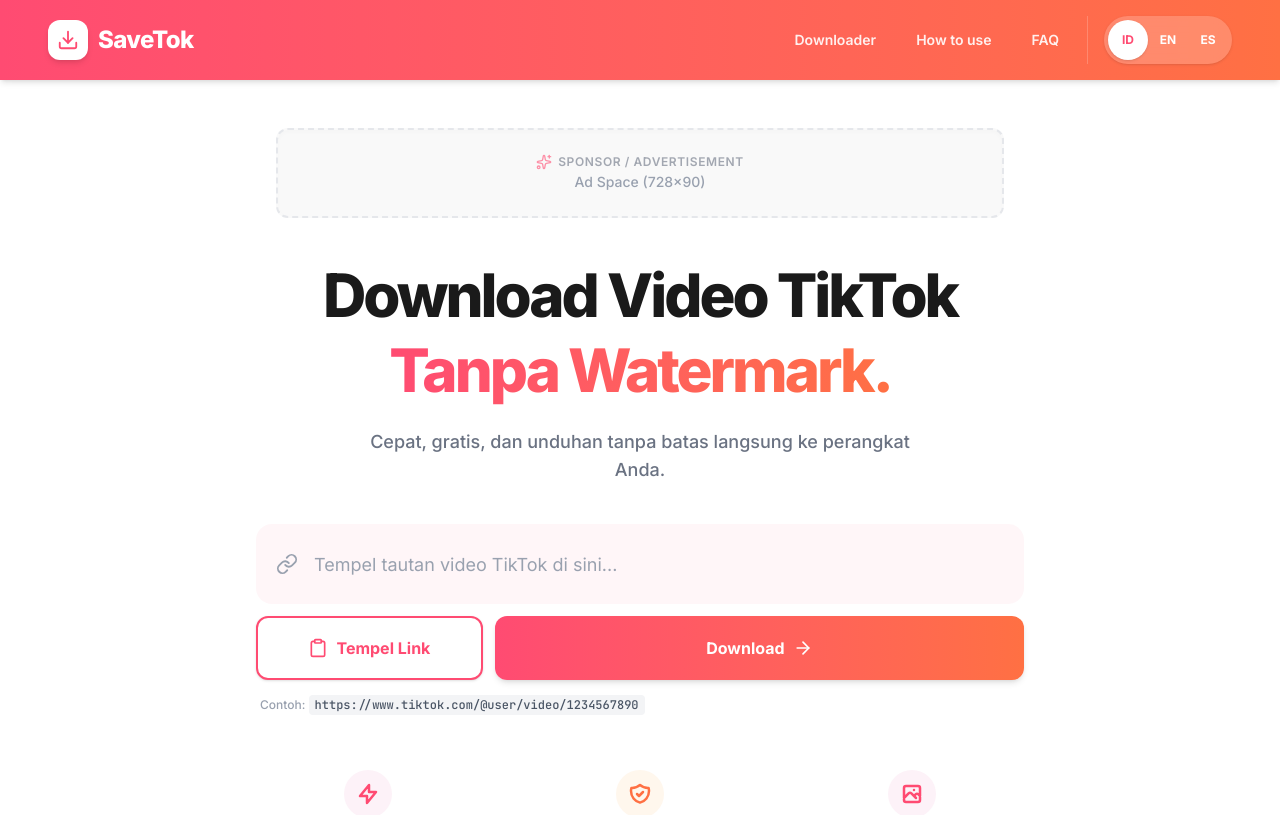
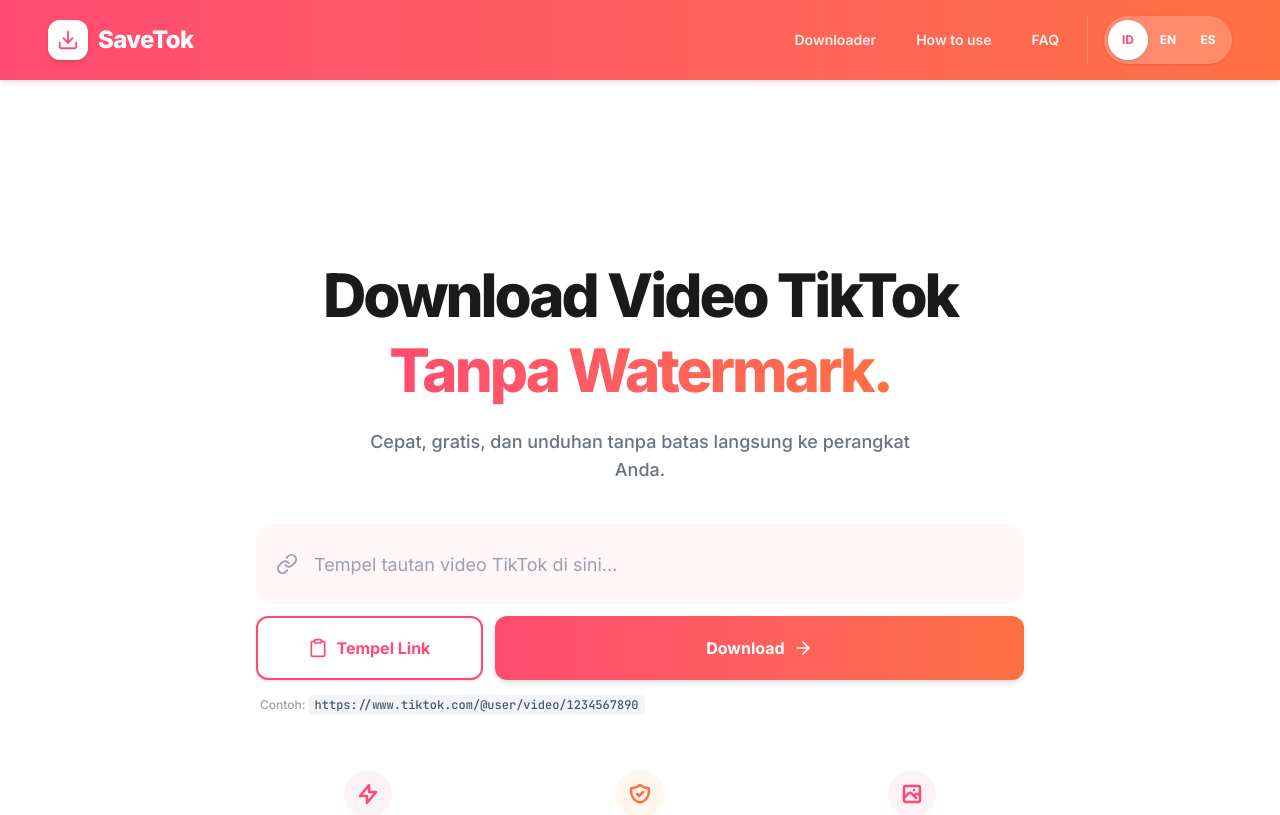
Before and after one commit to Wilhelm-art/savetok, a React (Vite) app: page / in a window 1280 px wide. Shown: the top 815 px of the page. Built offline with nearby package versions, Linux system fonts and the light colour scheme.

Commit message:
feat: replace mock ads with active Google AdSense components

```diff
--- a/src/components/AdSpace.tsx
+++ b/src/components/AdSpace.tsx
@@ -1,3 +1,4 @@
+import { useEffect } from "react";
 import { Sparkles } from "lucide-react";
 
 interface AdProps {
@@ -5,39 +6,56 @@
   className?: string;
 }
 
-export function TopBannerAd({ label = "Ad Space (728x90)", className = "" }: AdProps) {
+export function TopBannerAd({ className = "" }: AdProps) {
+  useEffect(() => {
+    try {
+      // @ts-ignore
+      (window.adsbygoogle = window.adsbygoogle || []).push({});
+    } catch (e) {
+      console.error("AdSense script error", e);
+    }
+  }, []);
+
   return (
     <div
       id="adsense-top-banner"
-      className={`w-full max-w-[728px] h-[90px] bg-[#F9F9F9] border-2 border-dashed border-gray-200 rounded-xl flex flex-col items-center justify-center mx-auto text-gray-500 shadow-[inset_0_2px_4px_rgba(0,0,0,0.02)] ${className}`}
+      className={`w-full max-w-[728px] min-h-[90px] mx-auto flex items-center justify-center overflow-hidden ${className}`}
     >
-      <div className="flex items-center gap-1.5 opacity-60">
-        <Sparkles className="w-4 h-4 text-[#FF4B72]" />
-        <span className="font-sans font-semibold text-xs tracking-wider uppercase">
-          Sponsor / Advertisement
-        </span>
-      </div>
-      <span className="font-sans font-medium text-sm text-gray-400 mt-0.5">
-        {label}
-      </span>
+      <ins
+        className="adsbygoogle"
+        style={{ display: "block", width: "100%", height: "90px" }}
+        data-ad-client="ca-pub-4420868155954120"
+        data-ad-slot="auto" // <-- you will want to replace 'auto' with a real slot ID from AdSense later if using manual units
+        data-ad-format="horizontal"
+        data-full-width-responsive="true"
+      ></ins>
     </div>
   );
 }
 
-export function CardBaseAd({ label = "AdSense Placement Pinned to Card Base", className = "" }: AdProps) {
+export function CardBaseAd({ className = "" }: AdProps) {
+  useEffect(() => {
+    try {
+      // @ts-ignore
+      (window.adsbygoogle = window.adsbygoogle || []).push({});
+    } catch (e) {
+      console.error("AdSense script error", e);
+    }
+  }, []);
+
   return (
     <div
       id="adsense-card-base-banner"
-      className={`w-full max-w-[680px] h-[90px] bg-[#F9F9F9] border-2 border-dashed border-gray-200 rounded-xl flex flex-col items-center justify-center mx-auto text-gray-500 shadow-inner ${className}`}
+      className={`w-full max-w-[680px] min-h-[90px] mx-auto flex items-center justify-center overflow-hidden ${className}`}
     >
-      <div className="flex items-center gap-1.5 opacity-65">
-        <span className="font-sans font-bold text-[10px] tracking-widest uppercase bg-gray-200 text-gray-600 px-1.5 py-0.5 rounded">
-          ADSENSE
-        </span>
-      </div>
-      <span className="font-sans font-semibold text-xs text-gray-400 mt-1.5 opacity-80">
-        {label}
-      </span>
+      <ins
+        className="adsbygoogle"
+        style={{ display: "block", width: "100%", height: "90px" }}
+        data-ad-client="ca-pub-4420868155954120"
+        data-ad-slot="auto"
+        data-ad-format="horizontal"
+        data-full-width-responsive="true"
+      ></ins>
     </div>
   );
 }
```
